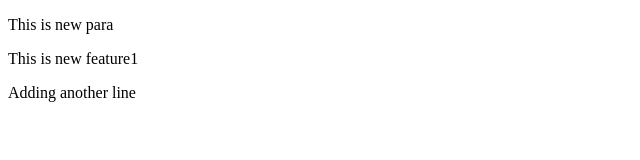
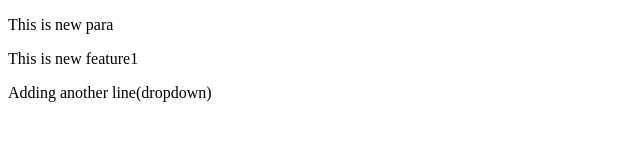
Before and after one commit to Himanshu-0p/localrepo, a plain HTML site: page index.html in a window 1280 px wide. Shown: the whole page, without its empty margins (0-640 px from the left). Drawn offline with Linux system fonts and the light colour scheme.

Commit message:
Added dropdwon

```diff
--- a/index.html
+++ b/index.html
@@ -9,6 +9,6 @@
 <body>
     <p>This is new para</p>
     <p>This is new feature1</p>
-    <p>Adding another line</p>
+    <p>Adding another line(dropdown)</p>
 </body>
 </html>
```
